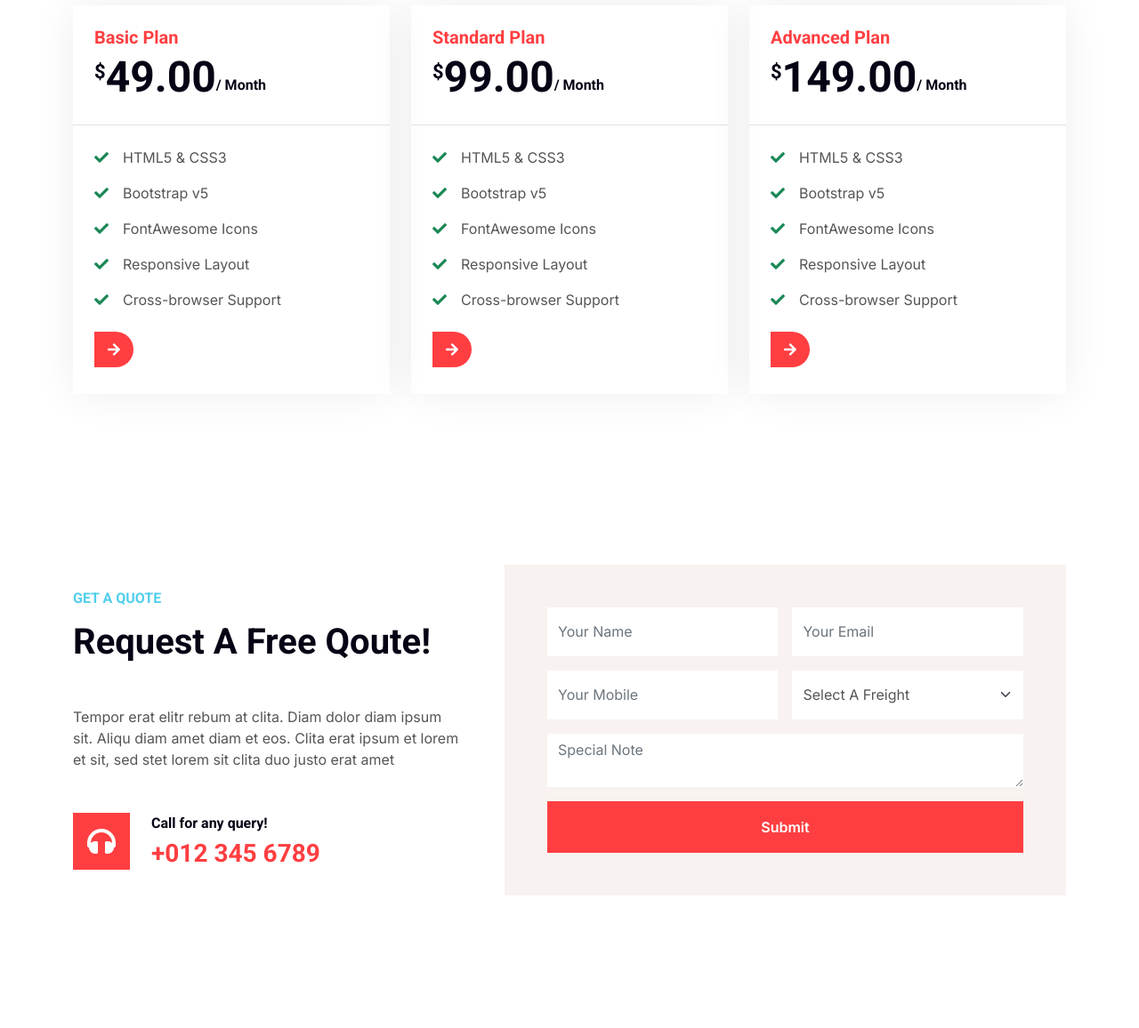
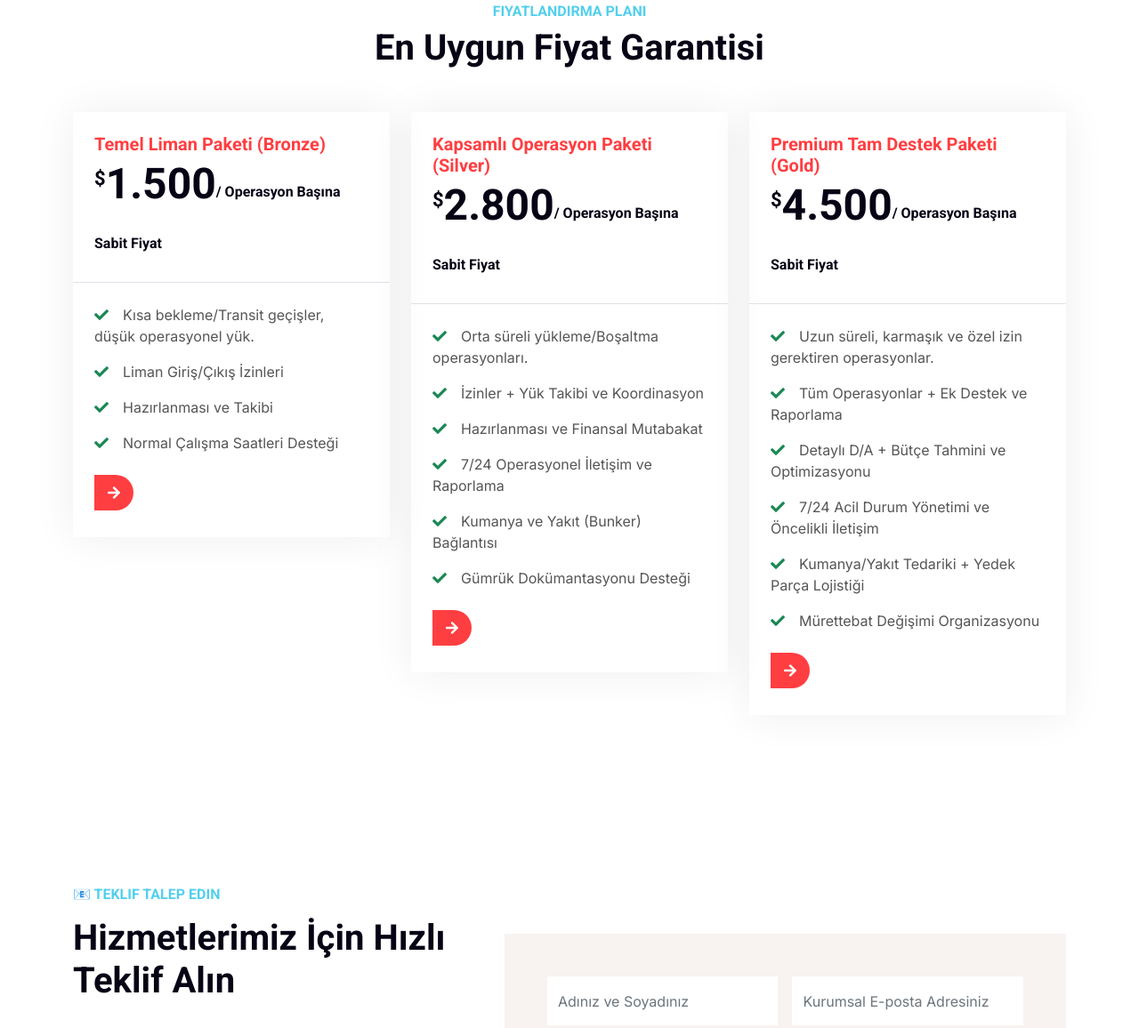
Before and after one commit to Abisat5/Btr-shipping, a plain HTML site: page index.html in a window 1280 px wide. Shown: the part 5008-6164 px from the top of the page at 89% size. Drawn offline with nearby package versions, Linux system fonts and the light colour scheme.

Commit message:
Ana Sayfa Üzerinde Düzenlemeler Frontend İşlemleri Devam

```diff
--- a/index.html
+++ b/index.html
@@ -306,27 +306,27 @@
                         <i class="fa fa-globe text-primary fa-3x flex-shrink-0"></i>
                         <div class="ms-4">
                             <h5>Küresel Çapta İşbirliği</h5>
-                            <p class="mb-0">Diam dolor ipsum sit amet eos erat ipsum lorem sed stet lorem sit clita duo justo magna erat amet</p>
+                            <p class="mb-0">Dünya çapındaki geniş acente ve tedarikçi ağımız sayesinde, gemi ve kargo operasyonlarınızı en zorlu rotalarda bile kesintisiz ve tek elden yönetme kapasitesine sahibiz.</p>
                         </div>
                     </div>
                     <div class="d-flex mb-5 wow fadeIn" data-wow-delay="0.5s">
                         <i class="fa fa-shipping-fast text-primary fa-3x flex-shrink-0"></i>
                         <div class="ms-4">
                             <h5>Hızlı Operasyonlar</h5>
-                            <p class="mb-0">Diam dolor ipsum sit amet eos erat ipsum lorem sed stet lorem sit clita duo justo magna erat amet</p>
+                            <p class="mb-0">Liman giriş-çıkış işlemlerini, yükleme/boşaltma koordinasyonunu ve acil durum müdahalelerini en hızlı ve verimli şekilde gerçekleştirerek gemi bekleme sürelerini (laytime) minimize ederiz.</p>
                         </div>
                     </div>
                     <div class="d-flex mb-0 wow fadeInUp" data-wow-delay="0.7s">
                         <i class="fa fa-headphones text-primary fa-3x flex-shrink-0"></i>
                         <div class="ms-4">
                             <h5>24/7 İletişim</h5>
-                            <p class="mb-0">Diam dolor ipsum sit amet eos erat ipsum lorem sed stet lorem sit clita duo justo magna erat amet</p>
+                            <p class="mb-0">Denizcilik operasyonlarının duraksız çalıştığının bilincindeyiz. Operasyonel çekirdek ekibimiz, süreç boyunca anlık bilgi akışını sağlamak ve yaşanabilecek her türlü soruna anında müdahale etmek için günün her saati erişilebilir durumdadır.</p>
                         </div>
                     </div>
                 </div>
                 <div class="col-lg-6 pe-lg-0 wow fadeInRight" data-wow-delay="0.1s" style="min-height: 400px;">
                     <div class="position-relative h-100">
-                        <img class="position-absolute img-fluid w-100 h-100" src="img/feature.jpg" style="object-fit: cover;" alt="">
+                        <img class="position-absolute img-fluid w-100 h-100" src="img/a1234.jpg" style="object-fit: cover;" alt="">
                     </div>
                 </div>
             </div>
@@ -339,64 +339,65 @@
     <div class="container-xxl py-5">
         <div class="container py-5">
             <div class="text-center wow fadeInUp" data-wow-delay="0.1s">
-                <h6 class="text-secondary text-uppercase">Pricing Plan</h6>
-                <h1 class="mb-5">Perfect Pricing Plan</h1>
+                <h6 class="text-secondary text-uppercase">Fiyatlandırma Planı</h6>
+                <h1 class="mb-5">En Uygun Fiyat Garantisi</h1>
             </div>
             <div class="row g-4">
                 <div class="col-md-6 col-lg-4 wow fadeInUp" data-wow-delay="0.3s">
                     <div class="price-item">
                         <div class="border-bottom p-4 mb-4">
-                            <h5 class="text-primary mb-1">Basic Plan</h5>
+                            <h5 class="text-primary mb-1">Temel Liman Paketi (Bronze)</h5>
                             <h1 class="display-5 mb-0">
-                                <small class="align-top" style="font-size: 22px; line-height: 45px;">$</small>49.00<small
-                                    class="align-bottom" style="font-size: 16px; line-height: 40px;">/ Month</small>
+                                <small class="align-top" style="font-size: 22px; line-height: 45px;">$</small>1.500<small
+                                    class="align-bottom" style="font-size: 16px; line-height: 40px;">/ Operasyon Başına Sabit Fiyat</small>
                             </h1>
                         </div>
                         <div class="p-4 pt-0">
-                            <p><i class="fa fa-check text-success me-3"></i>HTML5 & CSS3</p>
-                            <p><i class="fa fa-check text-success me-3"></i>Bootstrap v5</p>
-                            <p><i class="fa fa-check text-success me-3"></i>FontAwesome Icons</p>
-                            <p><i class="fa fa-check text-success me-3"></i>Responsive Layout</p>
-                            <p><i class="fa fa-check text-success me-3"></i>Cross-browser Support</p>
-                            <a class="btn-slide mt-2" href=""><i class="fa fa-arrow-right"></i><span >Order Now</span></a>
+                            <p><i class="fa fa-check text-success me-3"></i>Kısa bekleme/Transit geçişler, düşük operasyonel yük.</p>
+                            <p><i class="fa fa-check text-success me-3"></i>Liman Giriş/Çıkış İzinleri</p>
+                            <p><i class="fa fa-check text-success me-3"></i>Hazırlanması ve Takibi</p>
+                            <p><i class="fa fa-check text-success me-3"></i>Normal Çalışma Saatleri Desteği</p>
+                            <a class="btn-slide mt-2" href=""><i class="fa fa-arrow-right"></i><span >Teklif alın</span></a>
                         </div>
                     </div>
                 </div>
                 <div class="col-md-6 col-lg-4 wow fadeInUp" data-wow-delay="0.5s">
                     <div class="price-item">
                         <div class="border-bottom p-4 mb-4">
-                            <h5 class="text-primary mb-1">Standard Plan</h5>
+                            <h5 class="text-primary mb-1">Kapsamlı Operasyon Paketi (Silver)</h5>
                             <h1 class="display-5 mb-0">
-                                <small class="align-top" style="font-size: 22px; line-height: 45px;">$</small>99.00<small
-                                    class="align-bottom" style="font-size: 16px; line-height: 40px;">/ Month</small>
+                                <small class="align-top" style="font-size: 22px; line-height: 45px;">$</small>2.800<small
+                                    class="align-bottom" style="font-size: 16px; line-height: 40px;">/ Operasyon Başına Sabit Fiyat</small>
                             </h1>
                         </div>
                         <div class="p-4 pt-0">
-                            <p><i class="fa fa-check text-success me-3"></i>HTML5 & CSS3</p>
-                            <p><i class="fa fa-check text-success me-3"></i>Bootstrap v5</p>
-                            <p><i class="fa fa-check text-success me-3"></i>FontAwesome Icons</p>
-                            <p><i class="fa fa-check text-success me-3"></i>Responsive Layout</p>
-                            <p><i class="fa fa-check text-success me-3"></i>Cross-browser Support</p>
-                            <a class="btn-slide mt-2" href=""><i class="fa fa-arrow-right"></i><span >Order Now</span></a>
+                            <p><i class="fa fa-check text-success me-3"></i>Orta süreli yükleme/Boşaltma operasyonları.</p>
+                            <p><i class="fa fa-check text-success me-3"></i>İzinler + Yük Takibi ve Koordinasyon</p>
+                            <p><i class="fa fa-check text-success me-3"></i>Hazırlanması ve Finansal Mutabakat</p>
+                            <p><i class="fa fa-check text-success me-3"></i>7/24 Operasyonel İletişim ve Raporlama</p>
+                            <p><i class="fa fa-check text-success me-3"></i>Kumanya ve Yakıt (Bunker) Bağlantısı</p>
+                            <p><i class="fa fa-check text-success me-3"></i>Gümrük Dokümantasyonu Desteği</p>
+                            <a class="btn-slide mt-2" href=""><i class="fa fa-arrow-right"></i><span >Teklif Alın</span></a>
                         </div>
                     </div>
                 </div>
                 <div class="col-md-6 col-lg-4 wow fadeInUp" data-wow-delay="0.7s">
                     <div class="price-item">
                         <div class="border-bottom p-4 mb-4">
-                            <h5 class="text-primary mb-1">Advanced Plan</h5>
+                            <h5 class="text-primary mb-1">Premium Tam Destek Paketi (Gold)</h5>
                             <h1 class="display-5 mb-0">
-                                <small class="align-top" style="font-size: 22px; line-height: 45px;">$</small>149.00<small
-                                    class="align-bottom" style="font-size: 16px; line-height: 40px;">/ Month</small>
+                                <small class="align-top" style="font-size: 22px; line-height: 45px;">$</small>4.500<small
+                                    class="align-bottom" style="font-size: 16px; line-height: 40px;">/ Operasyon Başına Sabit Fiyat</small>
                             </h1>
                         </div>
                         <div class="p-4 pt-0">
-                            <p><i class="fa fa-check text-success me-3"></i>HTML5 & CSS3</p>
-                            <p><i class="fa fa-check text-success me-3"></i>Bootstrap v5</p>
-                            <p><i class="fa fa-check text-success me-3"></i>FontAwesome Icons</p>
-                            <p><i class="fa fa-check text-success me-3"></i>Responsive Layout</p>
-                            <p><i class="fa fa-check text-success me-3"></i>Cross-browser Support</p>
-                            <a class="btn-slide mt-2" href=""><i class="fa fa-arrow-right"></i><span >Order Now</span></a>
+                            <p><i class="fa fa-check text-success me-3"></i>Uzun süreli, karmaşık ve özel izin gerektiren operasyonlar.</p>
+                            <p><i class="fa fa-check text-success me-3"></i>Tüm Operasyonlar + Ek Destek ve Raporlama</p>
+                            <p><i class="fa fa-check text-success me-3"></i>Detaylı D/A + Bütçe Tahmini ve Optimizasyonu</p>
+                            <p><i class="fa fa-check text-success me-3"></i>7/24 Acil Durum Yönetimi ve Öncelikli İletişim</p>
+                            <p><i class="fa fa-check text-success me-3"></i>Kumanya/Yakıt Tedariki + Yedek Parça Lojistiği</p>
+                            <p><i class="fa fa-check text-success me-3"></i>Mürettebat Değişimi Organizasyonu</p>
+                            <a class="btn-slide mt-2" href=""><i class="fa fa-arrow-right"></i><span >Teklif Alın</span></a>
                         </div>
                     </div>
                 </div>
@@ -411,13 +412,14 @@
         <div class="container py-5">
             <div class="row g-5 align-items-center">
                 <div class="col-lg-5 wow fadeInUp" data-wow-delay="0.1s">
-                    <h6 class="text-secondary text-uppercase mb-3">Get A Quote</h6>
-                    <h1 class="mb-5">Request A Free Qoute!</h1>
-                    <p class="mb-5">Tempor erat elitr rebum at clita. Diam dolor diam ipsum sit. Aliqu diam amet diam et eos. Clita erat ipsum et lorem et sit, sed stet lorem sit clita duo justo erat amet</p>
+                    <h6 class="text-secondary text-uppercase mb-3">📧 Teklif Talep Edin</h6>
+                    <h1 class="mb-5">Hizmetlerimiz İçin Hızlı Teklif Alın</h1>
+                    <p class="mb-5">BTR Shipping olarak, tüm denizcilik ve lojistik projelerinizde maliyet etkinliği ve operasyonel verimlilik hedefliyoruz. İhtiyaçlarınız hakkında kısa bilgi vererek en güncel piyasa koşullarına uygun ve taahhütsüz fiyat teklifinizi hemen talep edebilirsiniz.</p>
                     <div class="d-flex align-items-center">
                         <i class="fa fa-headphones fa-2x flex-shrink-0 bg-primary p-3 text-white"></i>
                         <div class="ps-4">
-                            <h6>Call for any query!</h6>
+                            <h6>Hızlı Destek Hattı</h6>
+                            <h7>Tüm operasyonel sorularınız, acil durumlarınız ve hızlı çözümler için 7/24 Operasyon Merkezi'mize doğrudan ulaşın:</h7>
                             <h3 class="text-primary m-0">+012 345 6789</h3>
                         </div>
                     </div>
@@ -427,27 +429,27 @@
                         <form>
                             <div class="row g-3">
                                 <div class="col-12 col-sm-6">
-                                    <input type="text" class="form-control border-0" placeholder="Your Name" style="height: 55px;">
+                                    <input type="text" class="form-control border-0" placeholder="Adınız ve Soyadınız" style="height: 55px;">
                                 </div>
                                 <div class="col-12 col-sm-6">
-                                    <input type="email" class="form-control border-0" placeholder="Your Email" style="height: 55px;">
+                                    <input type="email" class="form-control border-0" placeholder="Kurumsal E-posta Adresiniz" style="height: 55px;">
                                 </div>
                                 <div class="col-12 col-sm-6">
-                                    <input type="text" class="form-control border-0" placeholder="Your Mobile" style="height: 55px;">
+                                    <input type="text" class="form-control border-0" placeholder="İletişim Numarası" style="height: 55px;">
                                 </div>
                                 <div class="col-12 col-sm-6">
                                     <select class="form-select border-0" style="height: 55px;">
-                                        <option selected>Select A Freight</option>
-                                        <option value="1">Freight 1</option>
-                                        <option value="2">Freight 2</option>
-                                        <option value="3">Freight 3</option>
+                                        <option selected>Talep Edilen Hizmet</option>
+                                        <option value="1">Temel Liman Paketi (Bronze)</option>
+                                        <option value="2">Kapsamlı Operasyon Paketi (Silver)</option>
+                                        <option value="3">Premium Tam Destek Paketi (Gold)</option>
                                     </select>
                                 </div>
                                 <div class="col-12">
-                                    <textarea class="form-control border-0" placeholder="Special Note"></textarea>
+                                    <textarea class="form-control border-0" placeholder="Operasyon Detayları"></textarea>
                                 </div>
                                 <div class="col-12">
-                                    <button class="btn btn-primary w-100 py-3" type="submit">Submit</button>
+                                    <button class="btn btn-primary w-100 py-3" type="submit">Teklifi Gönder</button>
                                 </div>
                             </div>
                         </form>
@@ -464,7 +466,7 @@
         <div class="container py-5">
             <div class="text-center wow fadeInUp" data-wow-delay="0.1s">
                 <h6 class="text-secondary text-uppercase">Our Team</h6>
-                <h1 class="mb-5">Expert Team Members</h1>
+                <h1 class="mb-5">Deneyimli Kadromuz</h1>
             </div>
             <div class="row g-4">
                 <div class="col-lg-3 col-md-6 wow fadeInUp" data-wow-delay="0.3s">
@@ -472,8 +474,8 @@
                         <div class="overflow-hidden mb-4">
                             <img class="img-fluid" src="img/team-1.jpg" alt="">
                         </div>
-                        <h5 class="mb-0">Full Name</h5>
-                        <p>Designation</p>
+                        <h5 class="mb-0">Ahmet Yılmaz</h5>
+                        <p>Kiralama Müdürü (Chartering)</p>
                         <div class="btn-slide mt-1">
                             <i class="fa fa-share"></i>
                             <span>
@@ -489,8 +491,8 @@
                         <div class="overflow-hidden mb-4">
                             <img class="img-fluid" src="img/team-2.jpg" alt="">
                         </div>
-                        <h5 class="mb-0">Full Name</h5>
-                        <p>Designation</p>
+                        <h5 class="mb-0">Mehmet Çınar</h5>
+                        <p>Operasyon Koordinatörü</p>
                         <div class="btn-slide mt-1">
                             <i class="fa fa-share"></i>
                             <span>
@@ -506,8 +508,8 @@
                         <div class="overflow-hidden mb-4">
                             <img class="img-fluid" src="img/team-3.jpg" alt="">
                         </div>
-                        <h5 class="mb-0">Full Name</h5>
-                        <p>Designation</p>
+                        <h5 class="mb-0">Furkan Kılıç</h5>
+                        <p>Liman Acentesi / Süpervizörü</p>
                         <div class="btn-slide mt-1">
                             <i class="fa fa-share"></i>
                             <span>
@@ -523,8 +525,8 @@
                         <div class="overflow-hidden mb-4">
                             <img class="img-fluid" src="img/team-4.jpg" alt="">
                         </div>
-                        <h5 class="mb-0">Full Name</h5>
-                        <p>Designation</p>
+                        <h5 class="mb-0">Faruk Savaş</h5>
+                        <p>Finans ve Muhasebe Sorumlusu</p>
                         <div class="btn-slide mt-1">
                             <i class="fa fa-share"></i>
                             <span>
```
Also changed, not shown: img/a1234.jpg (added).
